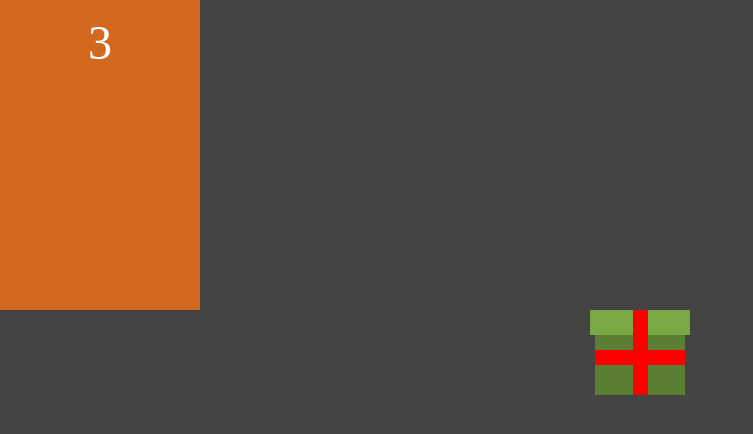
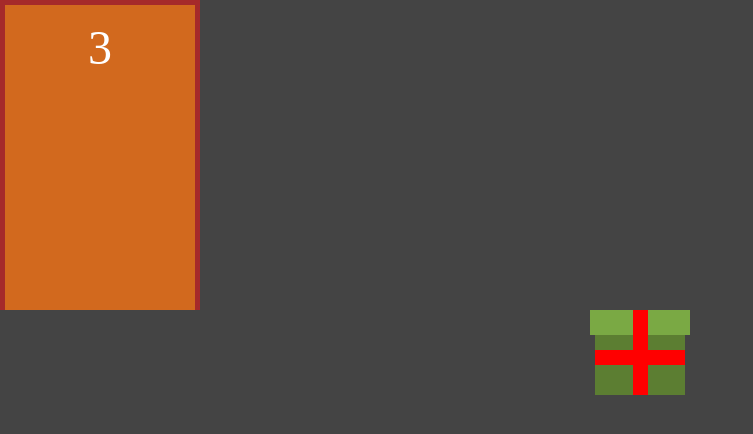
Before and after one commit to FelipeSaadi/next-doors, a Next.js app: page / in a window 1280 px wide. Shown: the top 434 px of the page, without its empty margins (0-753 px from the left). Built offline with nearby package versions, Linux system fonts and the light colour scheme.

Commit message:
add door border

```diff
--- a/components/door/index.tsx
+++ b/components/door/index.tsx
@@ -1,11 +1,15 @@
-import styles from './styles.module.css'
+import styles from "./styles.module.css";
 
 const Door = () => {
   return (
-    <div className={styles.door}>
-      <div className={styles.number}>3</div>
+    <div className={styles.area}>
+      <div className={styles.structure}>
+        <div className={styles.door}>
+          <div className={styles.number}>3</div>
+        </div>
+      </div>
     </div>
-  )
-}
+  );
+};
 
-export default Door
+export default Door;
--- a/components/door/styles.module.css
+++ b/components/door/styles.module.css
@@ -1,11 +1,22 @@
+.area {
+  display: flex;
+  width: var(--area-door-width);
+  height: var(--area-door-height);
+}
+
+.structure {
+  display: flex;
+  flex: 1;
+  border: solid 5px brown;
+  border-bottom: 0;
+}
+
 .door {
   display: flex;
   flex-direction: column;
   align-items: center;
   padding: 15px;
-
-  width: var(--area-door-width);
-  height: var(--area-door-height);
+  flex: 1;
   background-color: chocolate;
 }
 
```
